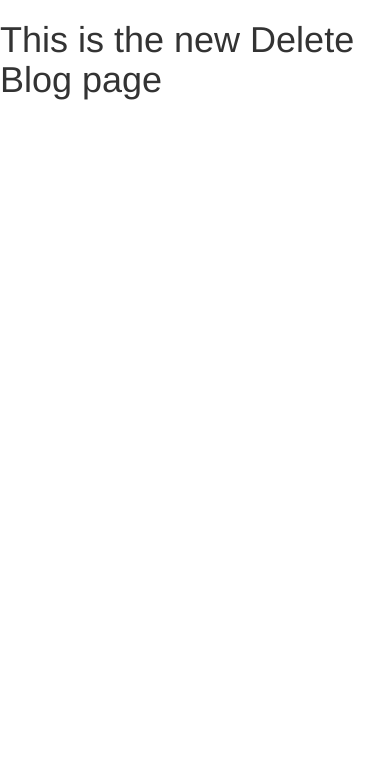
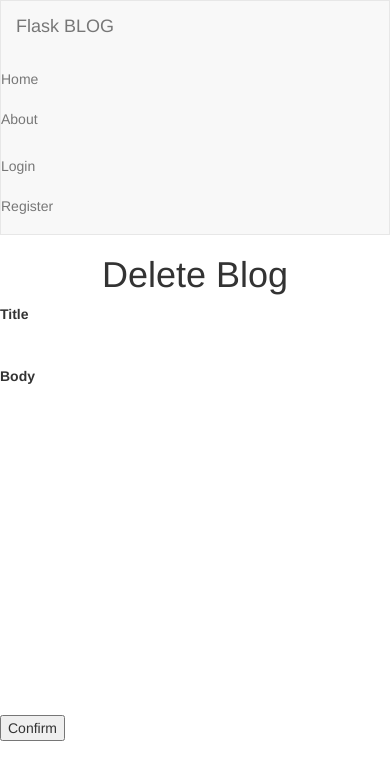
Before and after one commit to pmarceaujr/SimpleFlaskBlog, a Flask app: template src/blog/templates/delete.html in a window 390 px wide; the page is wider, and only the part inside the window is pictured. Shown: the top 780 px of that part. Run offline with Flask 2, Linux system fonts and the light colour scheme; the template is opened without the code that fills it, so the values that code supplies are empty; some libraries are stand-ins or nearby versions.

Commit message:
Updates to delete html for blog deletion and navigation feature.
Added a display and confirm before the blog will be deleted.

```diff
--- a/src/blog/templates/delete.html
+++ b/src/blog/templates/delete.html
@@ -1,9 +1,29 @@
 {% extends "blog_base.html" %}
 
+{% block sub_content %}
+<div class="text-center">
+  <h1> Delete Blog </h1>
+</div>
+<form class="form-horizontal" method="POST">
+  <div class="form-group">
+    <label class="control-label col-sm-2">Title</label>
+    <div class="col-sm-5">
+      <input type="text" name="title" style="border:solid 0px;" value="{{ blog_data['title'] }}" readonly> </input>
+    </div>
+  </div>
 
-    {% block title %}
-        Delete Blog
-    {% endblock title %}
-    {%  block body %}
-        <h1>This is the new Delete Blog page</h1>
-    {%  endblock body %}
+    <div class="form-group">
+      <label class="control-label col-sm-2">Body</label>
+      <div class="col-sm-5">
+        <textarea  name="blog_body" cols="100" rows="15" style="border:solid 0px; resize:none" readonly>{{ blog_data['blog_body'] }} </textarea>
+      </div>
+    </div>
+
+    <div class="form-group">
+      <div class="col-sm-offset-2 col-sm-10">
+        <button type="Submit" >Confirm </button>
+      </div>
+    </div>
+
+</form>
+{% endblock %}
```
